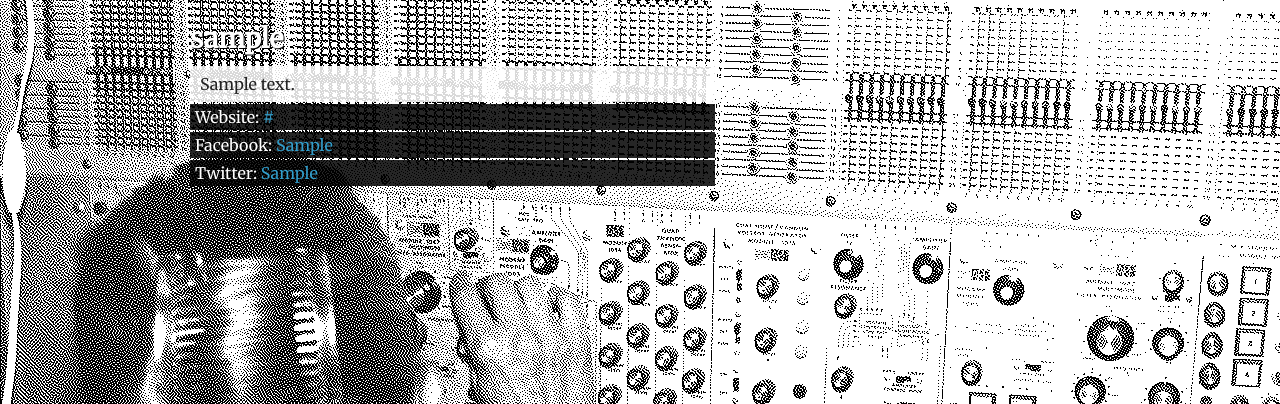
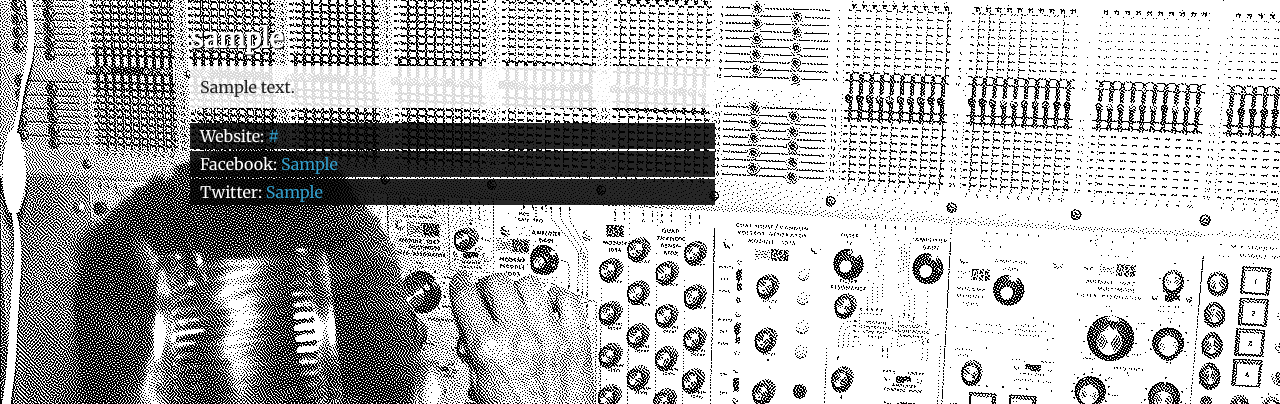
Before and after one commit to hecanjog/dronelife.org, a Flask app: a page that uses dronelife/templates/layout.html in a window 1280 px wide. Shown: the part 36-440 px from the top of the page. Run offline with Flask 2, Linux system fonts and the light colour scheme; tables that the repository leaves empty hold one stand-in row (values such as "Sample post"); parts of the project's set-up code (start-up, migrations or seed data) failed here and were passed over; some libraries are stand-ins or nearby versions.

Commit message:
couple tweaks to profile styles

```diff
--- a/dronelife/static/scss/app.scss
+++ b/dronelife/static/scss/app.scss
@@ -338,12 +338,14 @@ main {
     .profile-description {
         padding: 10px;
         background-color: rgba(255,255,255,0.85);
+        line-height: 1.4;
+        margin-bottom: 15px;
     }
 
     .profile-website, .profile-facebook, .profile-twitter {
         background-color: rgba(0,0,0,.85);
         color: #fff;
         margin: 2px 0;
-        padding: 5px;
+        padding: 5px 10px;
     }
 }
--- a/dronelife/static/stylesheets/app.css
+++ b/dronelife/static/stylesheets/app.css
@@ -3638,10 +3638,12 @@ main:after {
 .profile .profile-description {
   padding: 10px;
   background-color: rgba(255, 255, 255, 0.85);
+  line-height: 1.4;
+  margin-bottom: 15px;
 }
 .profile .profile-website, .profile .profile-facebook, .profile .profile-twitter {
   background-color: rgba(0, 0, 0, 0.85);
   color: #fff;
   margin: 2px 0;
-  padding: 5px;
-}
+  padding: 5px 10px;
+}
```
